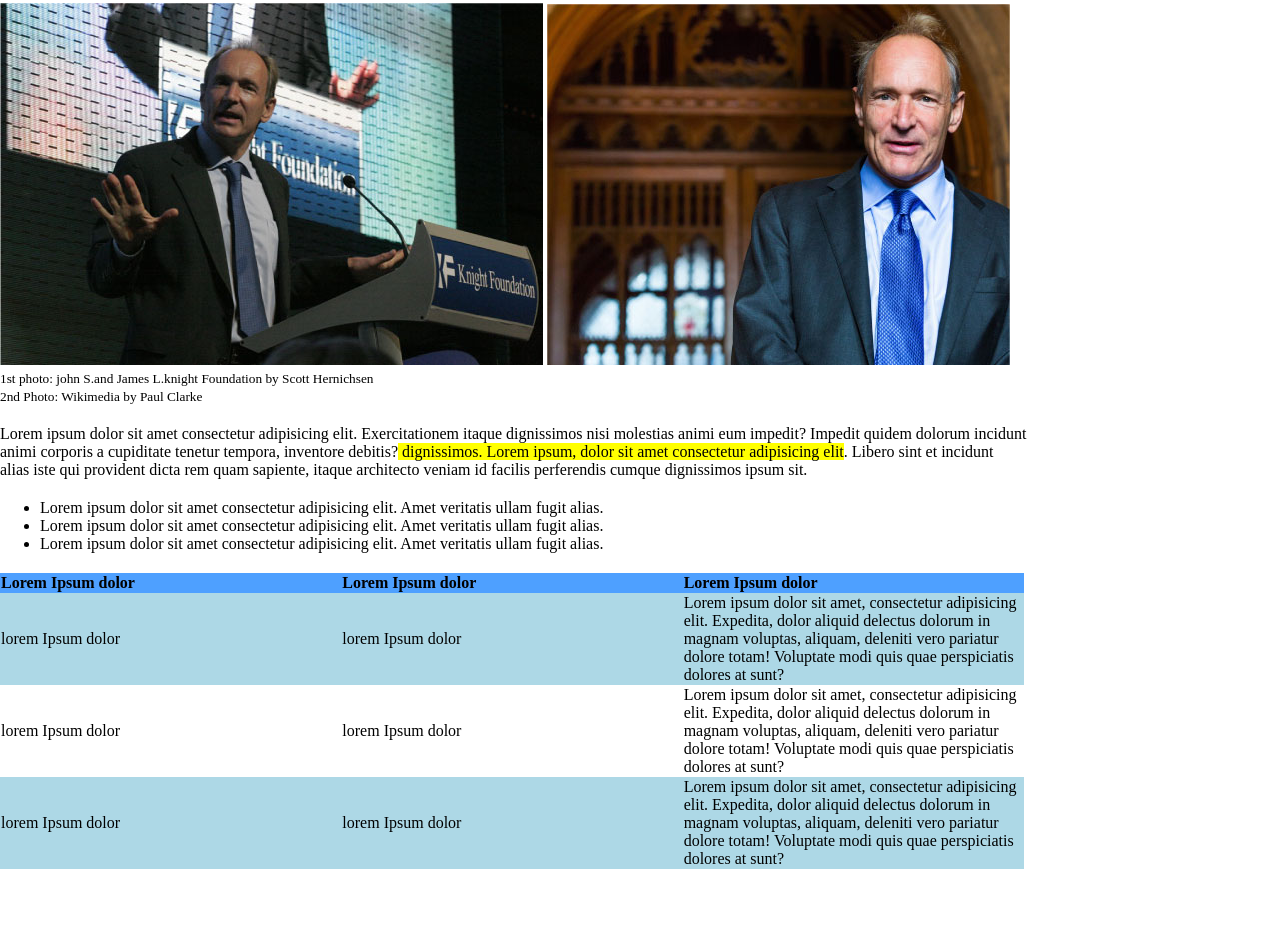
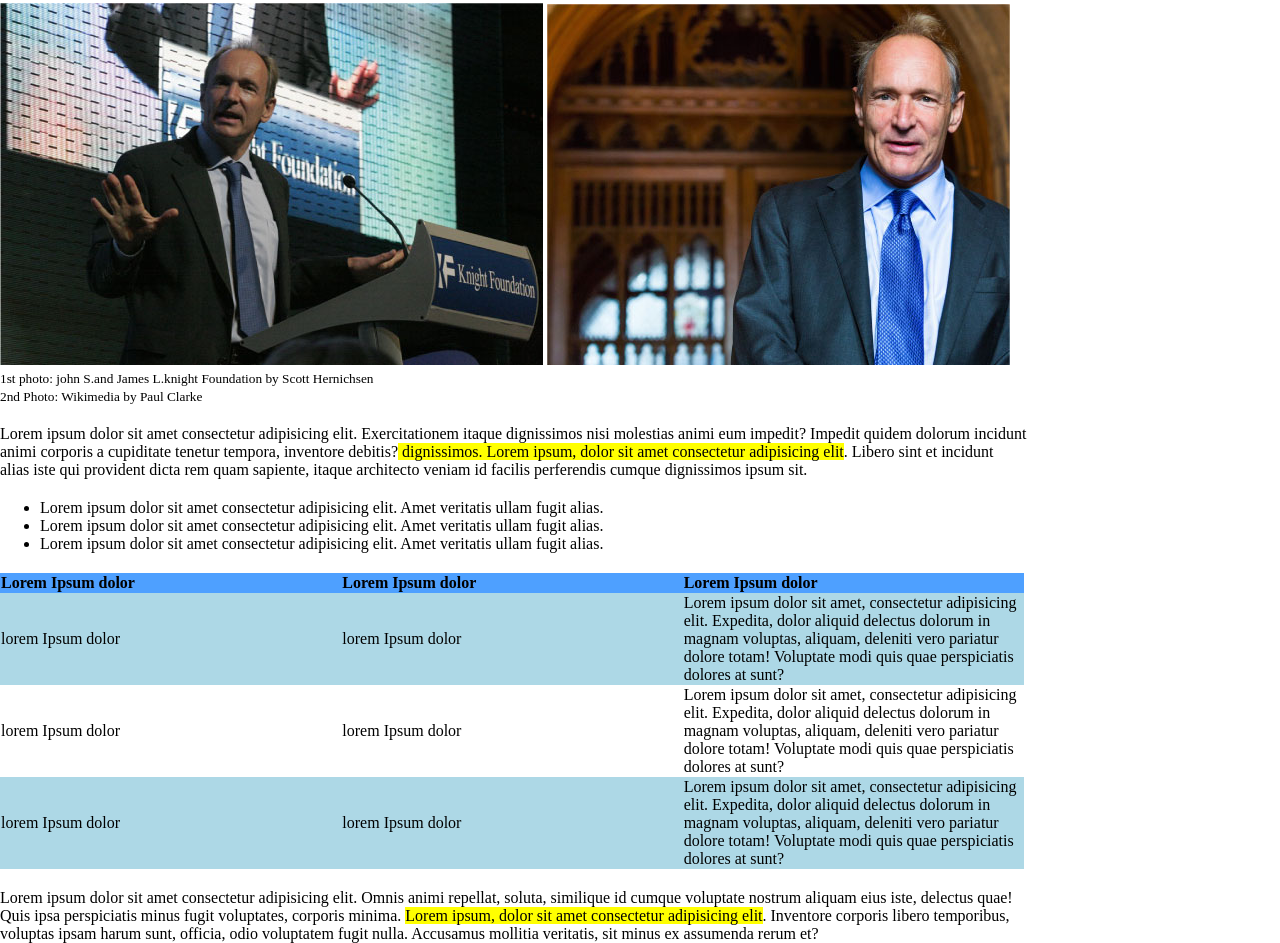
Before and after one commit to Seme87/The-Booleaner, a plain HTML site: page index.html in a window 1280 px wide. Shown: the part 231-1174 px from the top of the page. Before the commit the page ends 1100 px from the top, so only its background shows below. Drawn offline with Linux system fonts and the light colour scheme.

Commit message:
add sez con paragrafo evidenziato

```diff
--- a/index.html
+++ b/index.html
@@ -51,7 +51,7 @@
             <li>Lorem ipsum dolor sit amet consectetur adipisicing elit. Amet veritatis ullam fugit alias.</li>
         </ul>
     </section>
-    <!-- sezione con paragrafi -->
+    <!-- /sezione con paragrafi e ul -->
 
     <!-- sezione con tabella e paragrafo -->
     <section>
@@ -90,7 +90,14 @@
 
             </table>
     </section>
-    <!-- sezione con tabella e paragrafo -->
+    <!-- /sezione con tabella e paragrafo -->
+
+    <!-- sezione con paragrafo evidenziato -->
+    <section>
+        <p>Lorem ipsum dolor sit amet consectetur adipisicing elit. Omnis animi repellat, soluta, similique id cumque voluptate nostrum aliquam eius iste, delectus quae! <br> Quis ipsa perspiciatis minus fugit voluptates, corporis minima. <mark> Lorem ipsum, dolor sit amet consectetur adipisicing elit</mark>. Inventore corporis libero temporibus, <br> voluptas ipsam harum sunt, officia, odio voluptatem fugit nulla. Accusamus mollitia veritatis, sit minus ex assumenda rerum et?</p>
+    </section>
+    <!-- /sezione con paragrafo evidenziato -->
+
 
 
     </main>
```
